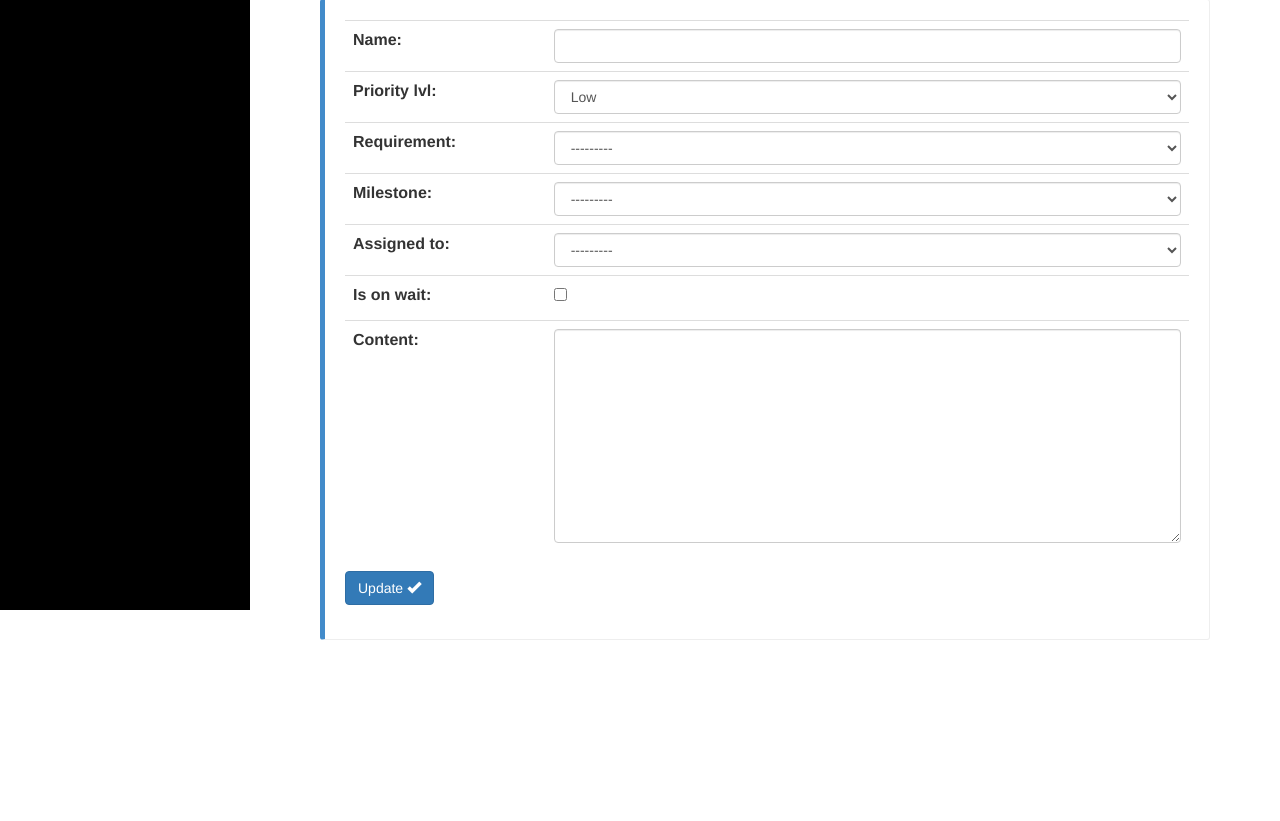
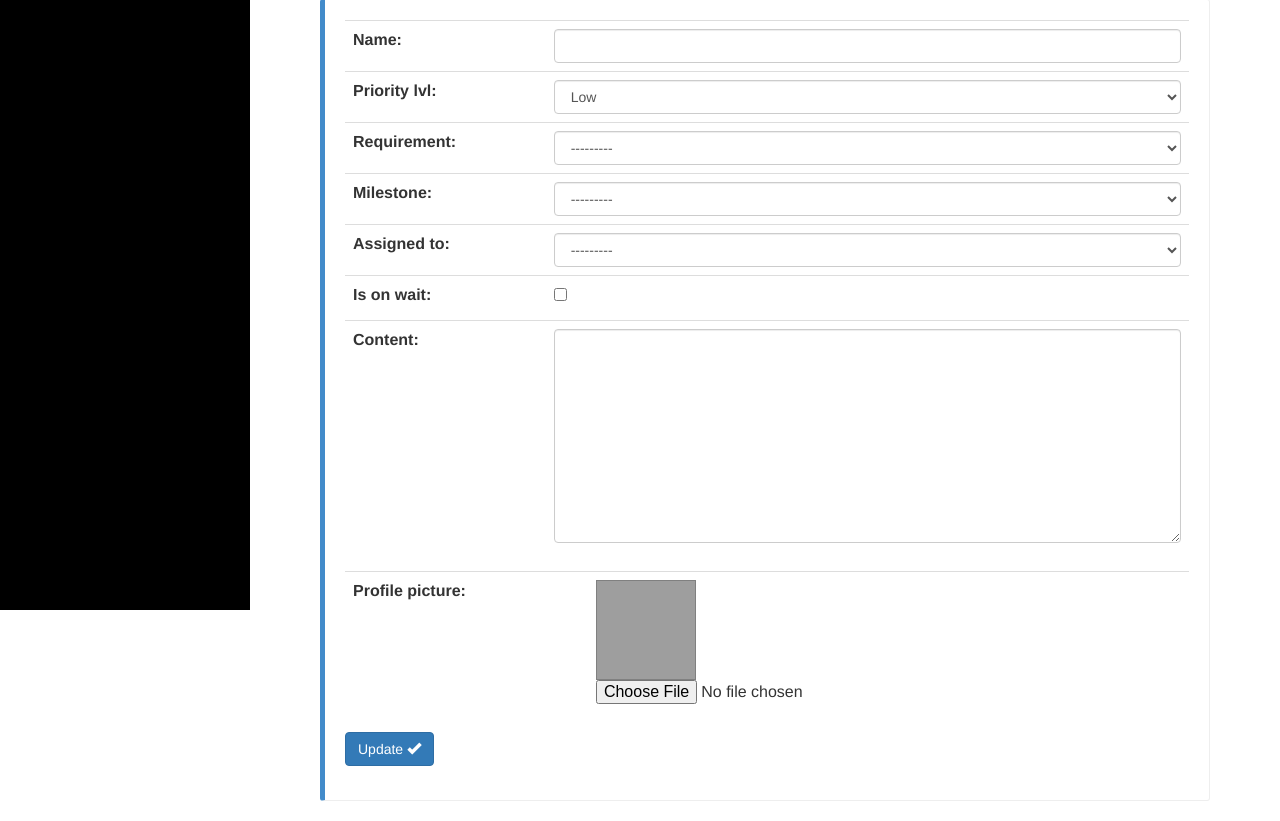
Before and after one commit to E2Soft/StarTrac, a Django app: template src/tasks/templates/tasks/uupdate.html in a window 1280 px wide. Shown: the part 190-1011 px from the top of the page. Before the commit the page ends 830 px from the top, so only its background shows below. Run offline with Django 3.2, Linux system fonts and the light colour scheme; the template is opened without the code that fills it: values that come from a table or form of the project are taken from there, others are empty; some libraries are stand-ins or nearby versions; grey boxes are pictures that could not be loaded.

Commit message:
Deo za izmenu slike korisnika

```diff
--- a/src/StarTrac/forms.py
+++ b/src/StarTrac/forms.py
@@ -63,13 +63,14 @@ class UserForm(forms.ModelForm):
         self.fields["last_name"].widget.attrs['class']='form-control'
         self.fields["username"].widget.attrs['class']='form-control'
         self.fields["email"].widget.attrs['class']='form-control'
+#         self.fields["userextend.picture"].widget.attrs['class']='form-control'
 
 class UserUpdate(UpdateView):
     model = User
     fields = ['first_name','last_name', 'username', 'email']
     template_name = 'tasks/uupdate.html'
     form_class = UserForm
-
+#     form = UserExtend
     def get_success_url(self):
         return reverse('udetail')
 
--- a/src/tasks/templates/tasks/udetail.html
+++ b/src/tasks/templates/tasks/udetail.html
@@ -19,6 +19,7 @@
 	{% else %}
 
 	<li class="list-group-item"><span class="glyphicon glyphicon-align-justify"></span> Profile picture:
+	<br/><br/>&nbsp;
 		<img style="border:1px solid gray;" src="http://127.0.0.1:8000/tasks/static/album/user.jpg" width="100" height="100" />
 	</li>
 
--- a/src/tasks/templates/tasks/uupdate.html
+++ b/src/tasks/templates/tasks/uupdate.html
@@ -1,6 +1,6 @@
 {% extends "tasks/page_template.html" %}
 {% block title %}Edit User{% endblock %}
-
+{% load static %}
 {% block content %}
 
 	<div class="jumbotron">
@@ -11,7 +11,29 @@
 	<form action="" method="post" role="form">{% csrf_token %}
 		<table class="table table-hover">
 	    	{{ form.as_table }}
+
+
 	    </table>
+	    <table class="table table-hover">
+	    <tr>
+	    	<th>
+	    	Profile picture:
+			</th>
+	    	<td>
+	    	{% if user.userextend.picture != '' %}
+
+				<img style="border:1px solid gray;" src="{{APP_URL}}../{{user.userextend.picture}}" width="100" height="100" />
+
+			{% else %}
+
+				<img style="border:1px solid gray;" src="http://127.0.0.1:8000/tasks/static/album/user.jpg" width="100" height="100" />
+
+			{% endif %}
+	    	<input type="file"/>
+	    	</td>
+	    </tr>
+	    </table>
+
 	    <button type="submit" class="btn btn-primary">
         Update
         <span class="glyphicon glyphicon-ok"></span>
```
